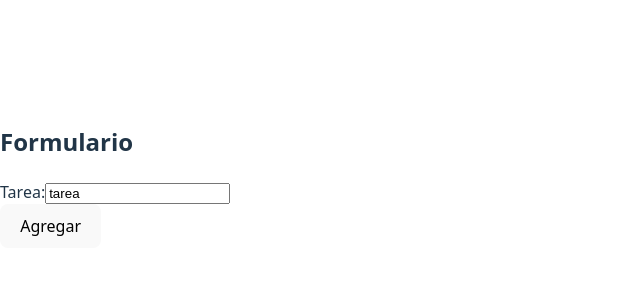
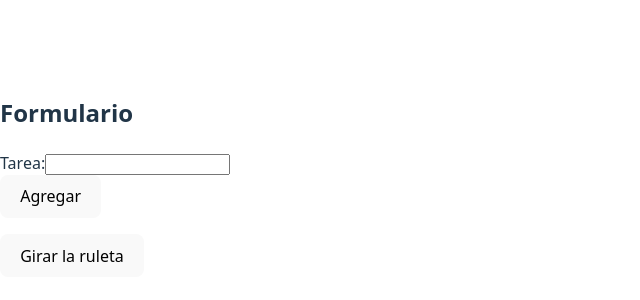
Before and after one commit to CarlosZubilete/Ruleta, a React (Vite) app: page / in a window 1280 px wide. Shown: the part 224-524 px from the top of the page, without its empty margins (0-640 px from the left). Built offline with nearby package versions, Linux system fonts and the light colour scheme.

Commit message:
Agregamos ListaOpciones, que muestra la lista agregadas por el usuario

```diff
--- a/src/App.jsx
+++ b/src/App.jsx
@@ -1,13 +1,11 @@
 
 import './App.css'
 import Formulario from './componnet/Formulario'
-import ListaObjetos from './componnet/ListaOpciones'
 
 function App() {
   return (
     <>
 
-      {/* <ListaObjetos /> */}
       <Formulario />
 
     </>
--- a/src/componnet/Formulario.jsx
+++ b/src/componnet/Formulario.jsx
@@ -1,5 +1,5 @@
 import { useState } from "react";
-
+import ListaObjetos from "./ListaOpciones";
 /**
   // error en cada renderizado es flase,
   let firstWork = false;
@@ -20,9 +20,10 @@ import { useState } from "react";
   }
  */
 
+// !Todo : exportar la lista de objetos a un arhivo json , para que sea renderizado por otro componente...
 function Formulario(){
 
-  const [homework,setHomework] = useState('tarea');
+  const [homework,setHomework] = useState('');
   const [listWork,setListWork] = useState([]);
 
   const handleSubmit = (event) => {
@@ -51,7 +52,7 @@ function Formulario(){
       <br />
       <button type='submit'>Agregar</button>
     </form>
-
+    <ListaObjetos list= {listWork} />
   </>
   )
 }
--- a/src/componnet/ListaOpciones.jsx
+++ b/src/componnet/ListaOpciones.jsx
@@ -1,20 +1,16 @@
 import Tarea from "./Tarea";
-import useAgregarTarea from "./useAgregarTarea";
+// import useAgregarTarea from "./useAgregarTarea";
 
-function ListaObjetos(){
-
-  const {nuevaLista} = useAgregarTarea()
-
+function ListaObjetos({list}){
   return(<>
-    <h2>Lista de opciones</h2>
-
     <ul>{
-      nuevaLista.map((element,i) =>
+      list.map((element,i) =>
         <li key={i}>
           <Tarea  tarea={{id: element.id, name: element.name }} />
-        </li>)
-      }
+        </li>)}
     </ul>
+
+    <button>Girar la ruleta</button>
   </>)
 }
 
--- a/src/componnet/Tarea.jsx
+++ b/src/componnet/Tarea.jsx
@@ -1,14 +1,10 @@
 
+export default function Tarea({tarea}){
 
-
-export default function Tarea({props}){
-
-  const { tarea, id} = props;
-
+  const {id,name} = tarea;
 
   return(<>
-    <p>Tarea: {id}</p>
-    <p>{tarea}</p>
+    <p>Tarea: {name}</p>
   </>
   )
 }
```
